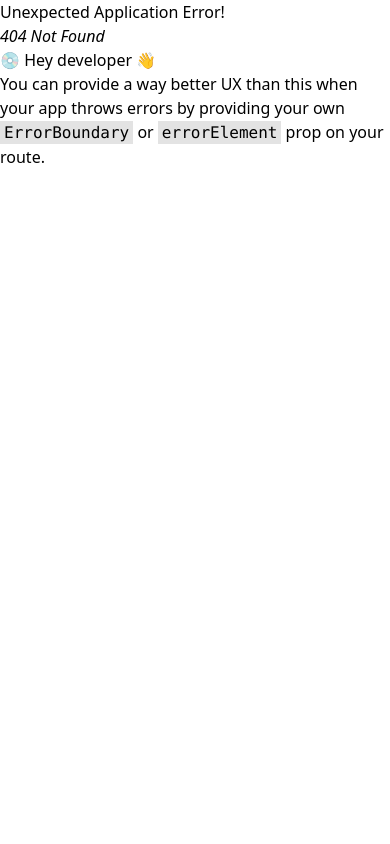
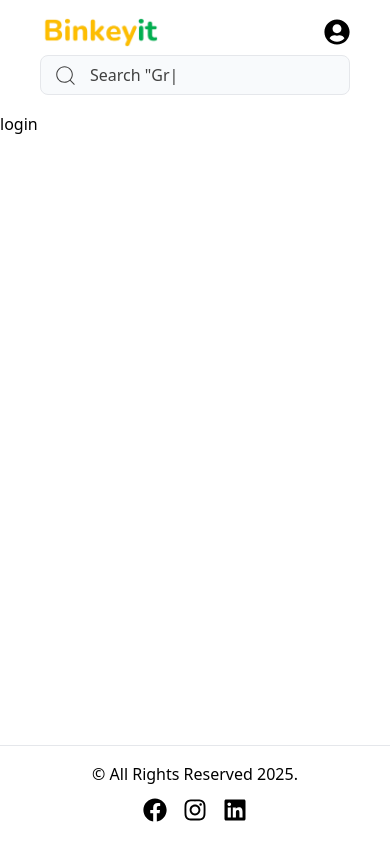
Before and after one commit to ShahzadMalik07/Blink-it, a React (Vite) app in the folder frontend/: page /login in a window 390 px wide. Before the commit this address had no page. Built offline with nearby package versions, Linux system fonts and the light colour scheme.

Commit message:
login signup mobile hook aaded and header and search compo updated

```diff
--- a/frontend/src/components/Headers.jsx
+++ b/frontend/src/components/Headers.jsx
@@ -1,21 +1,50 @@
 import React from 'react'
 import logo from "../assets/logo.png"
 import Search from './Search'
-import { Link } from 'react-router-dom'
+import { Link, useLocation, useNavigate } from 'react-router-dom'
+import { FaUserCircle } from "react-icons/fa";
+import useMobile from '../hooks/useMobiles';
+import { GiShoppingCart } from "react-icons/gi";
 
 const Headers = () => {
+  const [isMobile] = useMobile()
+  const location = useLocation()
+  const isSearchPage = location.pathname === "/search"
+  const navigate = useNavigate()
+
+  const redirectToLogin = () => {
+    navigate("/login")
+
+  }
+
+
   return (
-    <header className='h-24  shadow-md p-2 sticky top-0 '>
+    <header className='h-28 lg:h-24  lg:shadow-md p-2  sticky top-0 flex items-center flex-col justify-center gap-2 '>
 
-      <div className='h-full container mx-auto flex items-center justify-between px-8 '>
+      {!(isSearchPage && isMobile) && (<div className=' container mx-auto flex items-center justify-between px-8 '>
         <Link to={"/"}>
           <img src={logo} width={120} height={70} alt="logo" />
         </Link>
-        <div><Search/></div>
-        <div>Login and my cart</div>
+        <div className='hidden lg:block  '><Search /></div>
+        <div className='lg:hidden'><FaUserCircle size={26} /></div>
 
 
-      </div>
+        <div className='hidden lg:flex items-center gap-10 '>
+          <button onClick={redirectToLogin} >Login</button>
+          {/* add to cart */}
+          <button className='flex items-center gap-2 bg-green-800 hover:bg-green-700 py-2 px-2 rounded text-white '>
+            <div className='animate-bounce' ><GiShoppingCart size={32} /></div>
+            <div>
+              <p>My Cart</p>
+            </div>
+          </button>
+        </div>
+
+
+
+      </div>)}
+
+      <div className='lg:hidden block container mx-auto px-8'><Search /></div>
 
     </header>
   )
--- a/frontend/src/components/Search.jsx
+++ b/frontend/src/components/Search.jsx
@@ -1,14 +1,43 @@
-import React from 'react'
+import React, { useEffect, useState } from 'react'
 import { CiSearch } from "react-icons/ci";
+import { Link, useLocation, useNavigate } from 'react-router-dom';
 import { TypeAnimation } from 'react-type-animation';
+import { FaArrowLeft } from "react-icons/fa";
+import useMobile from '../hooks/useMobiles';
 
 const Search = () => {
+    const navigate = useNavigate()
+    const location = useLocation()
+    const [isSearchPage, setIsSearchPage] = useState(false)
+    const [isMobile] = useMobile()
+
+    useEffect(() => {
+        const isSearch = location.pathname === "/search"
+        setIsSearchPage(isSearch)
+
+    }, [location])
+
+    const handleClick = () => {
+        navigate("/search")
+    }
+
+
+
     return (
-        <div className='w-full border  min-w-[300px] flex items-center bg-slate-50 overflow-hidden lg:min-w-[420px] h-12 rounded-lg text-neutral-700 '>
-            <button className=' flex justify-center items-center h-full p-3'>
+        <div className='w-full border  min-w-[300px] flex items-center bg-slate-50 overflow-hidden lg:min-w-[420px] h-10 lg:h-12 rounded-lg text-neutral-700 group focus-within:border-primary-200 '>
+            <div>
+
+                {
+                    (isMobile && isSearchPage) ? <Link to={"/"} className='flex justify-center items-center h-full p-3  group-focus-within:text-primary-200 '><FaArrowLeft size={20} /></Link> : <button className='flex justify-center items-center h-full p-3  group-focus-within:text-primary-200 '>
                         <CiSearch size={25} />
                     </button>
-            <div>
+                }
+
+            </div>
+            <div className='w-full h-full'>
+                {
+                    !isSearchPage ? (
+                        <div onClick={handleClick} className='w-full h-full flex items-center' >
                             <TypeAnimation
                                 sequence={[
                                     // Same substring at the start will only be typed out once, initially
@@ -31,6 +60,18 @@ const Search = () => {
                                 repeat={Infinity}
                             />
                         </div>
+
+                    ) : (
+                        <div className='w-full h-full'>
+                            <input
+                                type="text"
+                                autoFocus={true}
+                                placeholder='Search for Milk, Butter etc.' className='bg-transparent w-full h-full outline-none' />
+                        </div>
+                    )
+                }
+            </div>
+
         </div>
     )
 }
--- /dev/null
+++ b/frontend/src/hooks/useMobiles.jsx
@@ -0,0 +1,25 @@
+import React, { useEffect, useState } from "react"
+
+const useMobile = (breakpoint = 768) => {
+    const [isMobile, setisMobile] = useState(window.innerWidth < breakpoint)
+
+const HandleResize = ()=>{
+    const checkPoint = window.innerWidth < breakpoint
+    setisMobile(checkPoint)
+}
+
+useEffect(()=>{
+    HandleResize()
+    window.addEventListener("resize",HandleResize)
+
+    return ()=>{
+        window.removeEventListener("resize",HandleResize)
+    }
+},[])
+
+
+
+    return [isMobile]
+
+}
+export default useMobile
--- /dev/null
+++ b/frontend/src/pages/Login.jsx
@@ -0,0 +1,11 @@
+import React from 'react'
+
+const Login = () => {
+    return (
+        <div>
+            login
+        </div>
+    )
+}
+
+export default Login
--- /dev/null
+++ b/frontend/src/pages/Signup.jsx
@@ -0,0 +1,11 @@
+import React from 'react'
+
+const Signup = () => {
+  return (
+    <div>
+         Signup
+    </div>
+  )
+}
+
+export default Signup
--- a/frontend/tailwind.config.js
+++ b/frontend/tailwind.config.js
@@ -7,7 +7,7 @@ export default {
   theme: {
     extend: {
       colors:{
-        "primary-200":"#ffbg00",
+        "primary-200":"#ffbf00",
         "primary-100":"#ffc929",
         "secondary-200":"#00b050",
         "secondary-100":"#0b1a78"
```
Also changed, not shown: frontend/src/routes/index.jsx (+12 -7 lines). Lines whose indentation alone changed are shown as unchanged.
